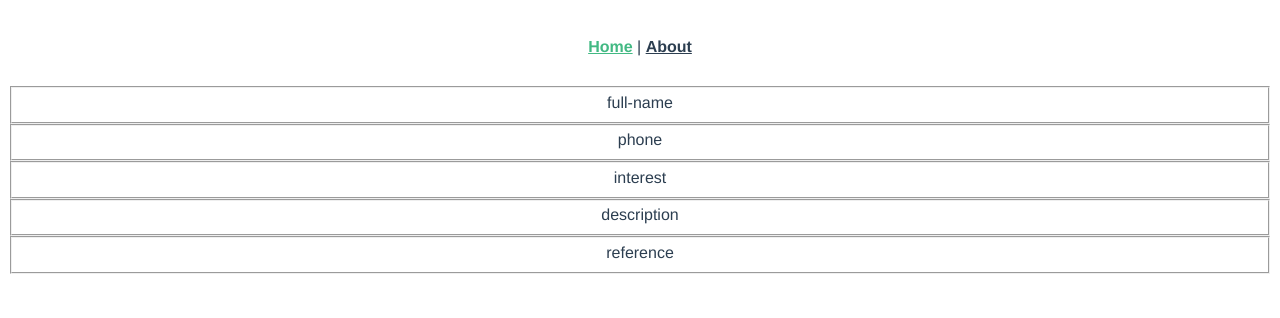
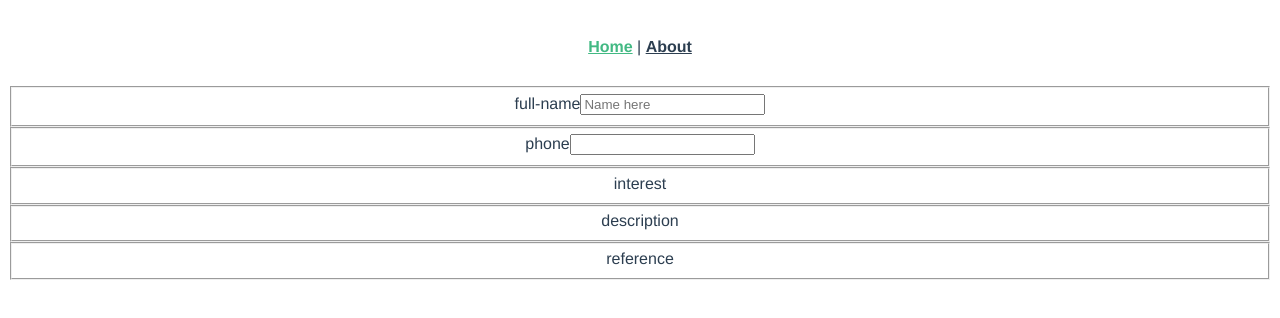
Before and after one commit to bwasilewski/vue-form, a Vue app: page /#/ in a window 1280 px wide. Shown: the top 318 px of the page. Built offline with nearby package versions, Linux system fonts and the light colour scheme.

Commit message:
create a text field component

```diff
--- a/src/components/AppForm.vue
+++ b/src/components/AppForm.vue
@@ -2,13 +2,26 @@
   <form>
     <fieldset v-for="field in fields" :key="field.name">
       <label :for="field.name">{{ field.name }}</label>
+
+      <TextField
+        v-if="field.type === 'text' || field.type === 'tel'"
+        :type="field.type"
+        :value="field.value"
+        :required="field.rules.some((rule) => rule.required)"
+        :placeholder="field.placeholder"
+      />
     </fieldset>
   </form>
 </template>
 
 <script>
+import TextField from "@/components/fields/TextField.vue";
+
 export default {
   name: "AppForm",
+  components: {
+    TextField,
+  },
   props: {
     fields: {
       type: Array,
--- /dev/null
+++ b/src/components/fields/TextField.vue
@@ -0,0 +1,32 @@
+<template>
+  <input
+    :type="type"
+    :value="value"
+    :required="required"
+    :placeholder="placeholder"
+  />
+</template>
+
+<script>
+export default {
+  name: "TextField",
+  props: {
+    type: {
+      type: String,
+      default: "text",
+    },
+    value: {
+      type: String,
+      required: true,
+    },
+    required: {
+      type: Boolean,
+      default: false,
+    },
+    placeholder: {
+      type: String,
+      default: "",
+    },
+  },
+};
+</script>
--- a/src/views/HomeView.vue
+++ b/src/views/HomeView.vue
@@ -29,6 +29,8 @@ export default {
               message: "Your name must be at least 3 characters long",
             },
           ],
+          value: "",
+          placeholder: "Name here",
         },
         {
           name: "phone",
```
